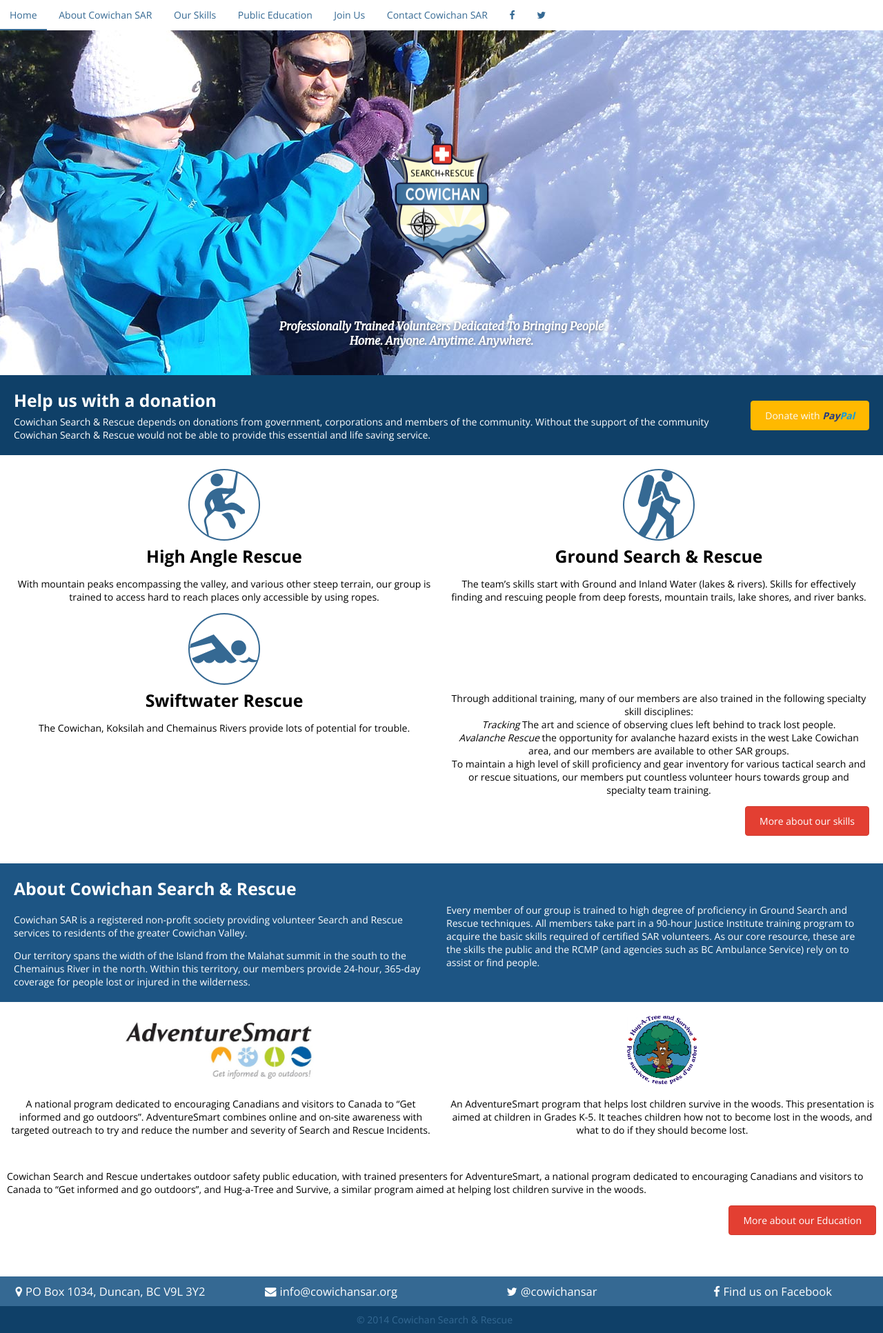
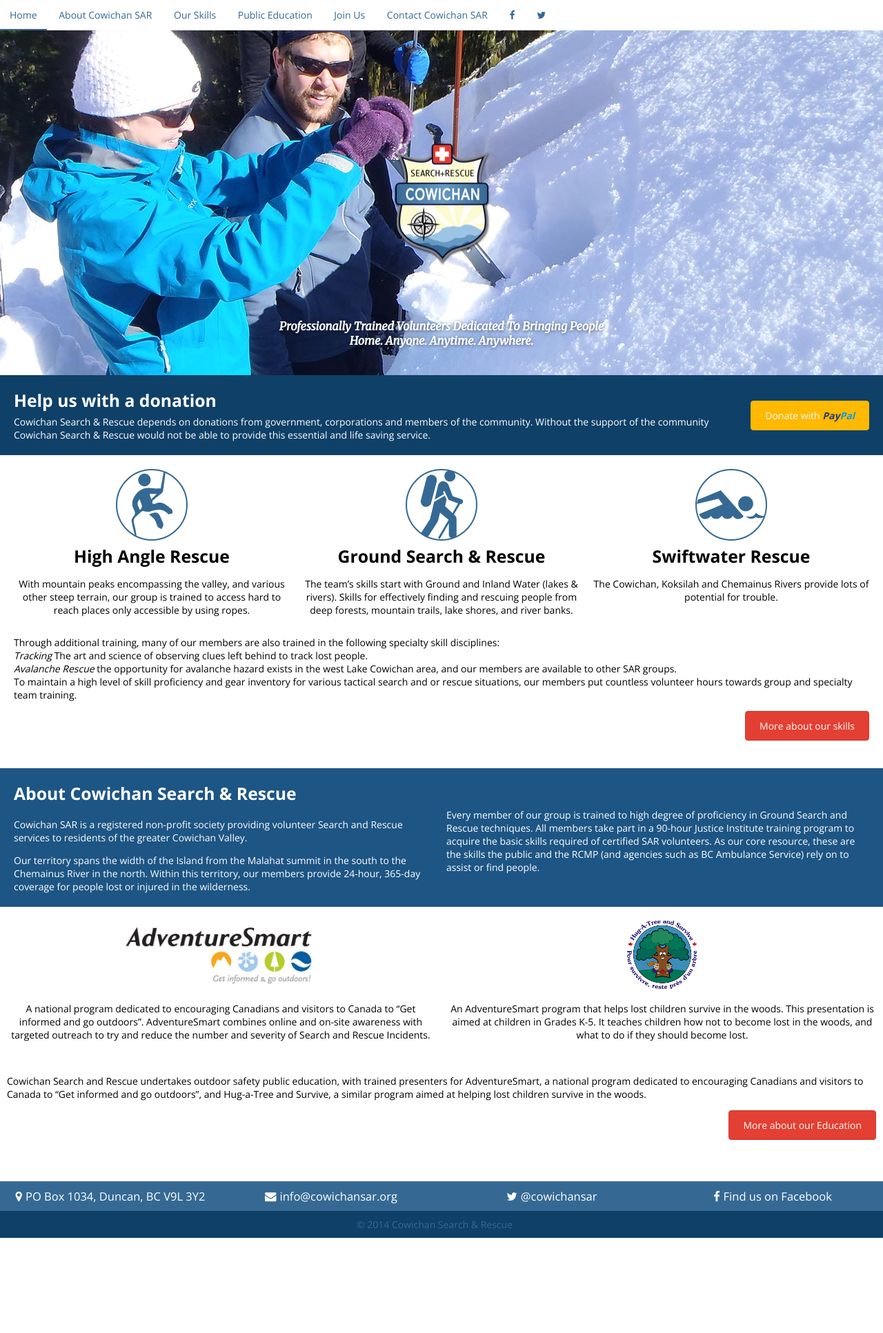
Before and after one commit to cowsar/cowsar.github.io, a Jekyll site: the page built from index.html, in a window 1280 px wide. Shown: the whole page at 69% size. Built offline with Jekyll 4.4.1, drawn with Linux system fonts in a browser that asks for light colours; after the commit the page ends 1795 px from its top, so only the background shows below that.

Commit message:
Refresh: Fixes

```diff
--- a/assets/css/main.css
+++ b/assets/css/main.css
@@ -2019,7 +2019,7 @@ th {
   content: ""; }
 
 @media screen and (max-width: 767px) {
-  .hidden-xs, .donation, .about, .page-home .education__item:nth-of-type(1),
+  .hidden-xs, .donation, .page-home .skills__item:nth-of-type(4) p, .about, .page-home .education__item:nth-of-type(1),
   .page-home .education__item:nth-of-type(2), .twitter-feed {
     display: none !important; } }
 
@@ -2291,19 +2291,22 @@ th {
   /**
    * Whole
    */
-  .about h1, .about__content {
+  .page-home .skills__item:nth-of-type(4), .about h1, .about__content {
     width: 100%; }
 
   /**
    * Halves
    */
-  .skills__item, .education__item:nth-of-type(1),
+  .page-skills .skills__item, .education__item:nth-of-type(1),
   .education__item:nth-of-type(2), .contact-info__item {
     width: 50%; }
 
   /**
    * Thirds
    */
+  .skills__item {
+    width: 33.333%; }
+
   /**
    * Quarters
    */
@@ -3066,26 +3069,12 @@ article a {
     display: block;
     width: auto; } }
 
-/*
-        .page-home .skills__item:nth-of-type(4) {
-            @extend %medium--one-whole;
-
-            text-align: right;
-            padding-top: 0;
-
-            p {
-                @extend .hidden-xs;
-
-                text-align: left;
-            }
-        }
-*/
-/*
-        .page-skills .skills__item:nth-of-type(4),
-        .page-skills .skills__item:nth-of-type(5) {
-            @extend %medium--one-half;
-        }
-*/
+.page-home .skills__item:nth-of-type(4) {
+  text-align: right;
+  padding-top: 0; }
+  .page-home .skills__item:nth-of-type(4) p {
+    text-align: left; }
+
 .about {
   background-color: #1D5584;
   color: white;
```
Also changed, not shown: assets/css/_skills.scss (+2 -7 lines).
